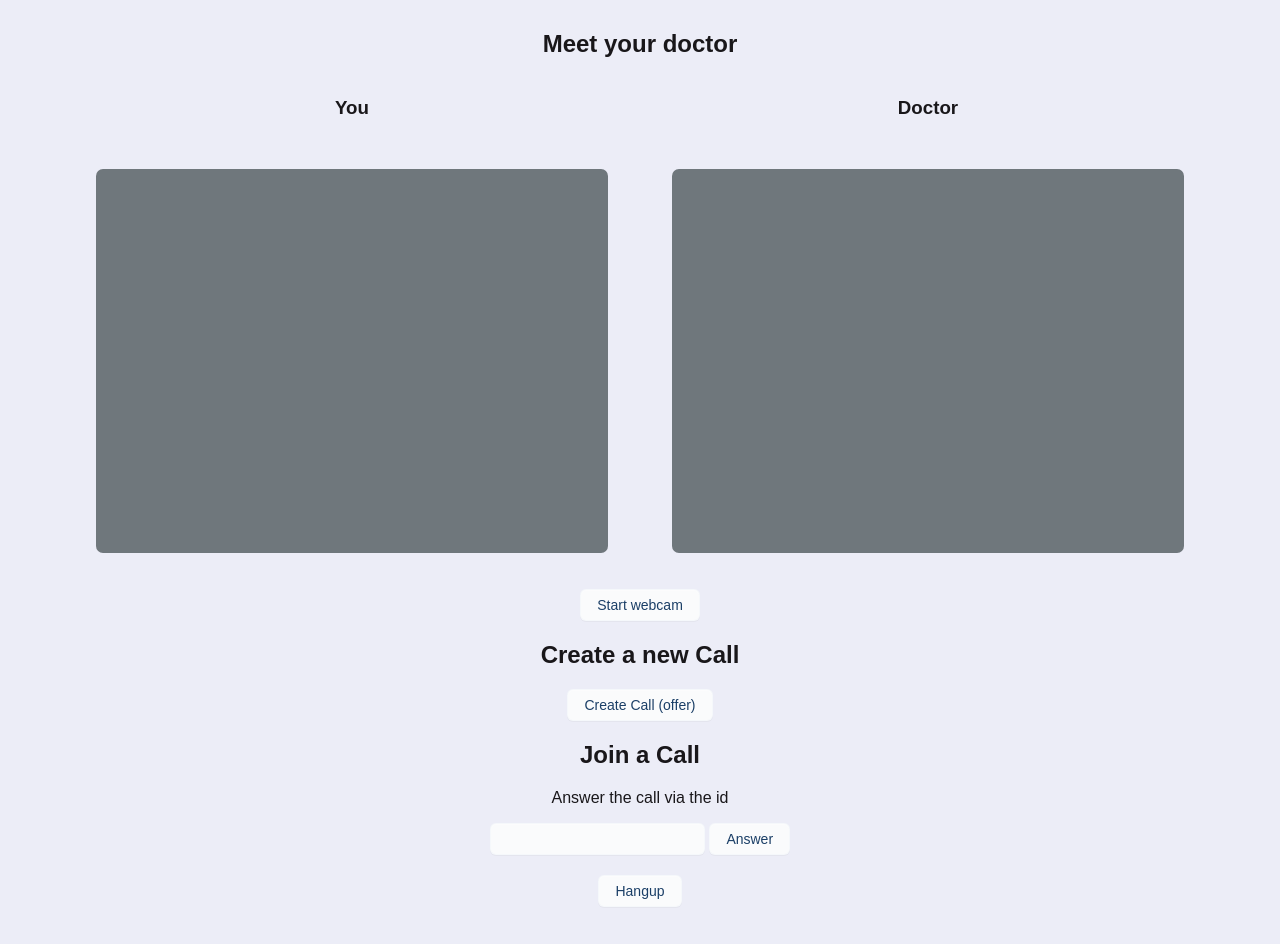
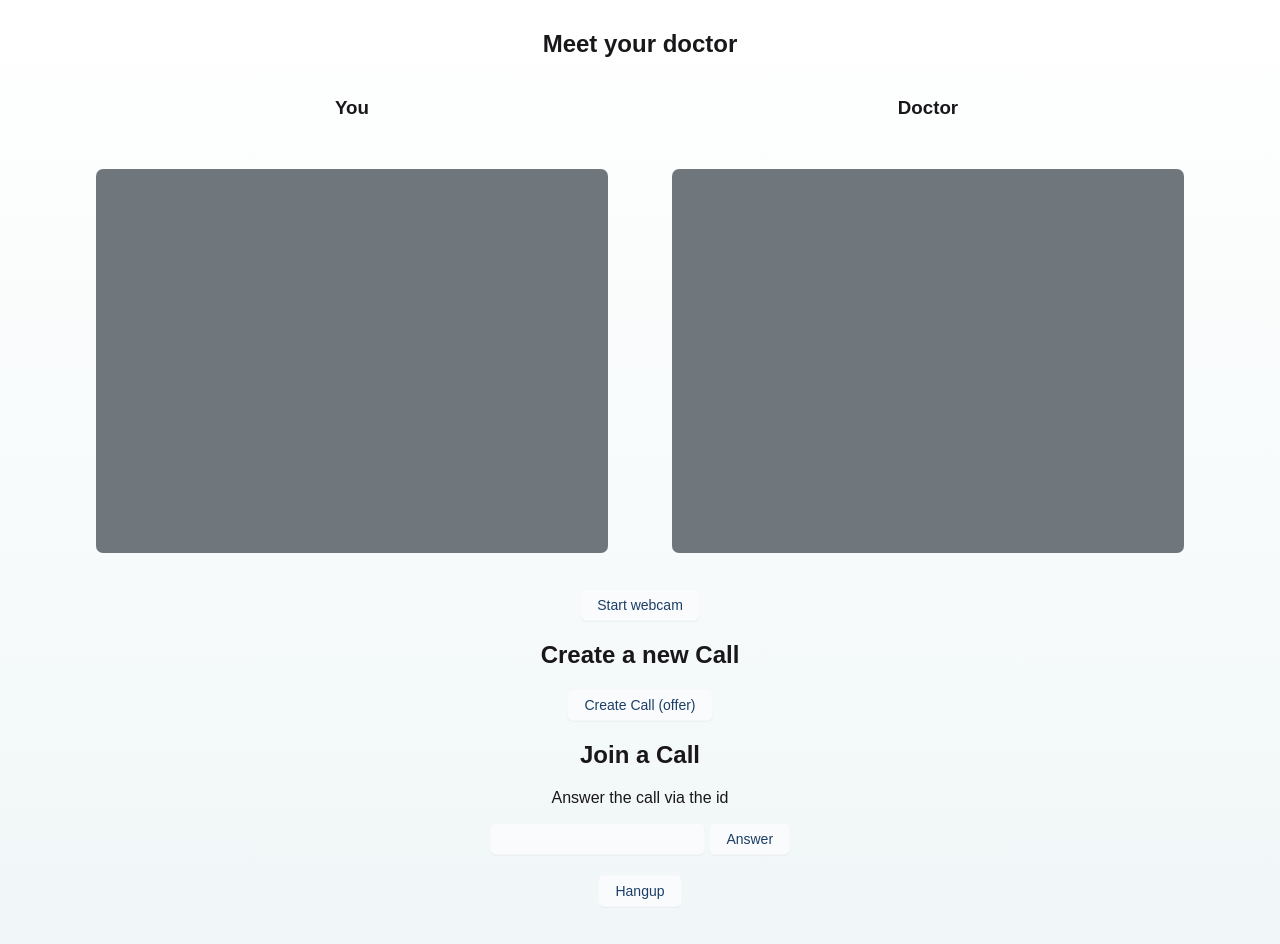
Before and after one commit to zodwick/careconnect_vc, a website built with Vite: page index.html in a window 1280 px wide. Built offline with nearby package versions, Linux system fonts and the light colour scheme; some packages are replaced by stand-ins of ours; a web font is replaced by a local one.

Commit message:
backround change

```diff
--- a/style.css
+++ b/style.css
@@ -1,6 +1,8 @@
 @import url('https://fonts.googleapis.com/css2?family=Syne+Mono&display=swap');
 
 body {
+  background-image: linear-gradient(180deg, white , rgb(239, 246, 247));
+
   position: relative;
   top: -50px;
   margin: 0;
@@ -11,7 +13,6 @@ body {
   text-align: center;
   color: #19171a;
   margin: 80px 10px;
-  background-color: rgb(236, 237, 247);
 }
 
 video {
```
